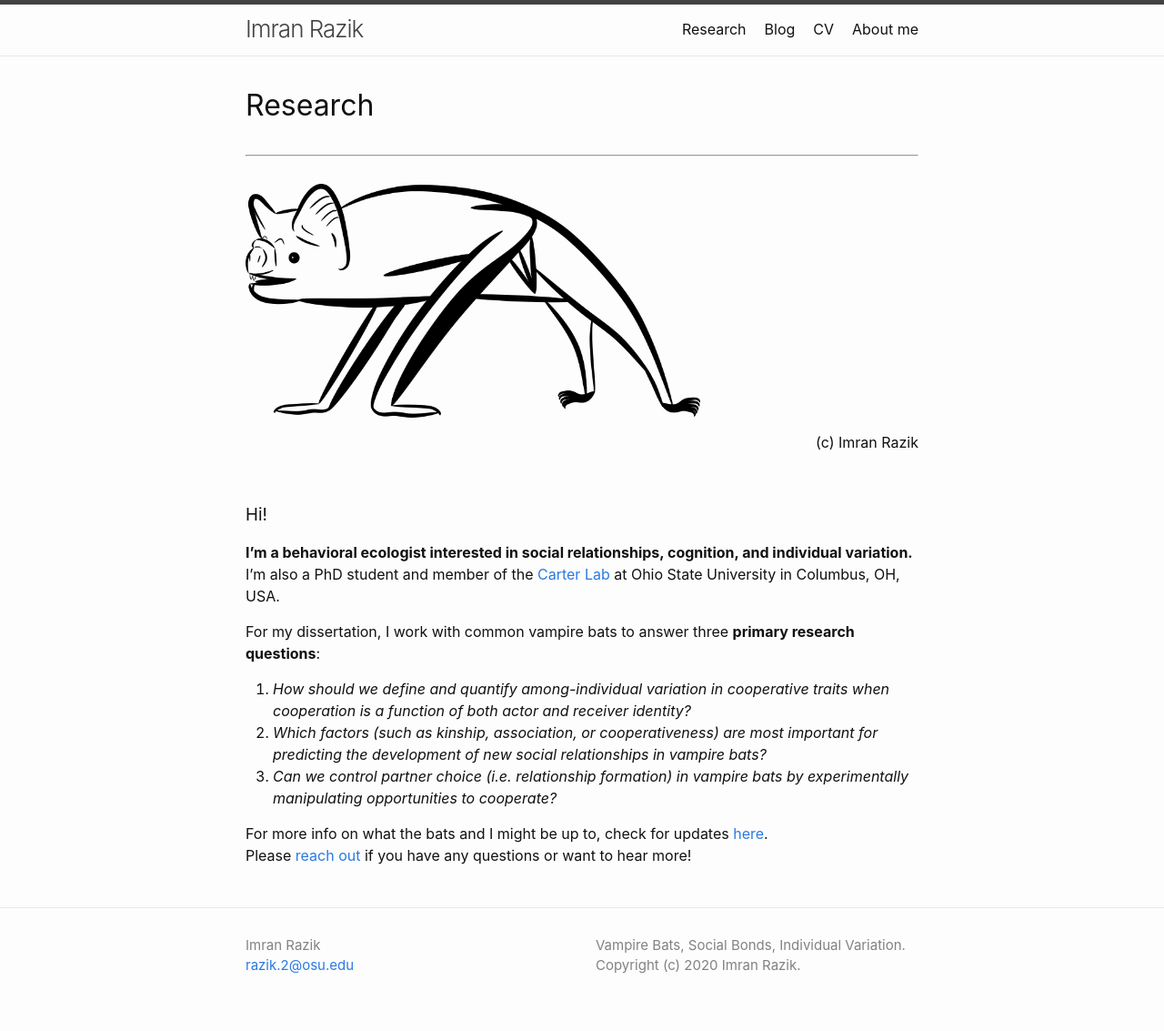
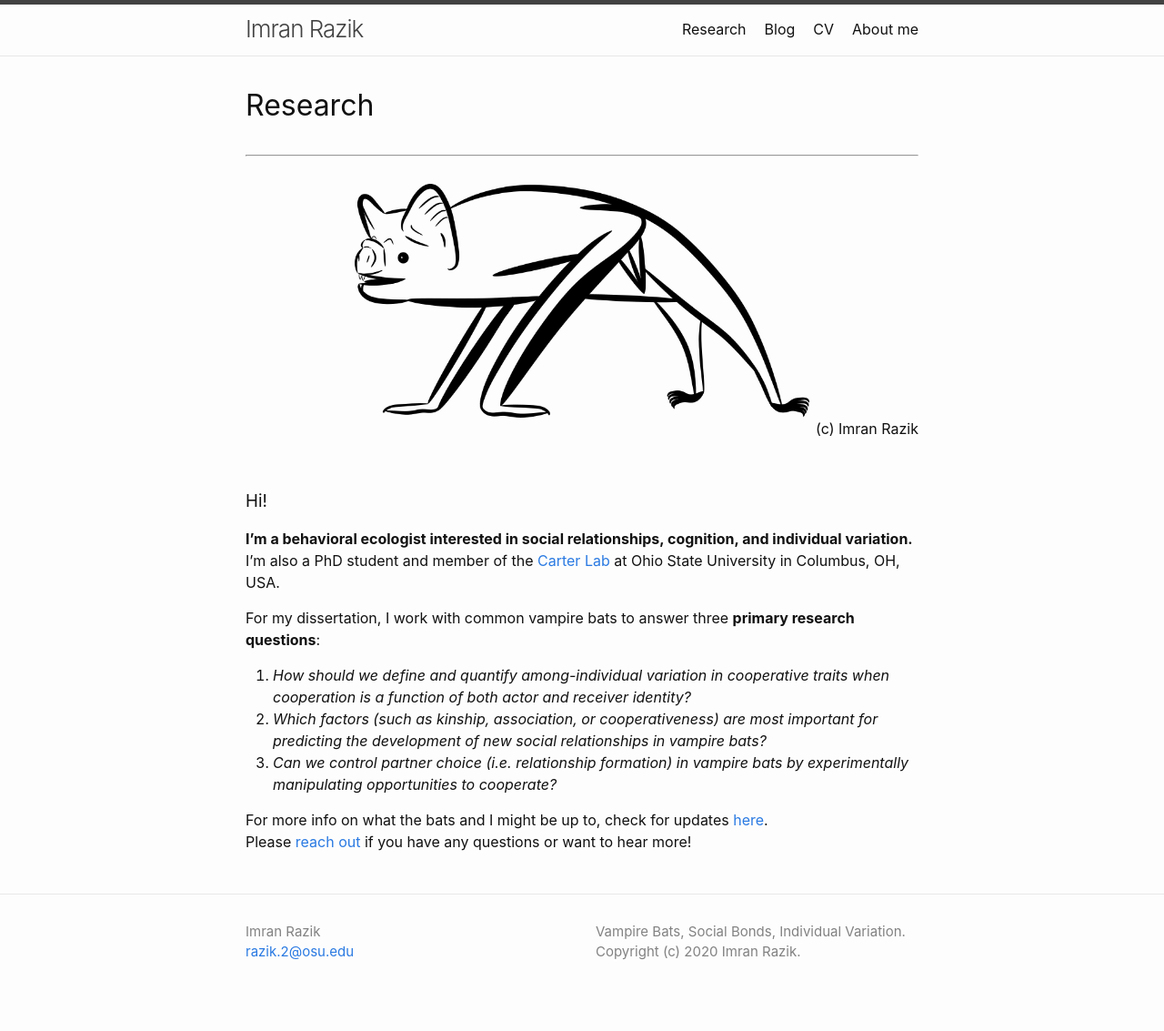
Before and after one commit to imranrazik/imranrazik.github.io, a Jekyll site: the page built from index.md, in a window 1280 px wide. Shown: the whole page at 91% size. Built offline with Jekyll 4.4.1, drawn with Linux system fonts in a browser that asks for light colours; our own code applies the rules of GitHub Pages for plain Markdown files.

Commit message:
Update index.md

```diff
--- a/index.md
+++ b/index.md
@@ -3,7 +3,9 @@ layout: home
 ---
 # Research
 ---
-<img align="center" width="500" src="/assets/vampterrestrial.png"> <br/>
+<center> <img src=
+              "/assets/vampterrestrial.png" width="500" align="center">
+</center>
 <p align="right">
  (c) Imran Razik
 </p>
```
